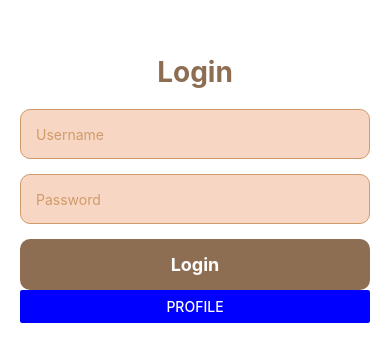
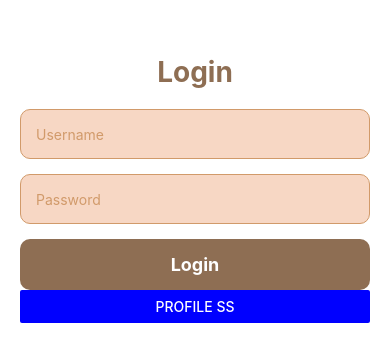
Before and after one commit to BenSkye/Event_Flower_Exchange-React_Native, a React Native app: screen /Login in a window 390 px wide. Shown: the part 233-594 px from the top of the page. Built offline with nearby package versions, Linux system fonts and the light colour scheme; no server answers; what react-native would draw is missing.

Commit message:
cơ bản regis and login

```diff
--- a/src/screens/LoginScreen.tsx
+++ b/src/screens/LoginScreen.tsx
@@ -57,7 +57,7 @@ const LoginScreen = ({ navigation }: LoginScreenProps) => {
         <Text style={styles.buttonText}>Login</Text>
       </TouchableOpacity>
       <Button
-        title="Profile"
+        title="Profile ss"
         color="blue"
         onPress={() => navigation.navigate("Profile")}
         // style={{ padding: 20, borderRadius: 10 }} // Tùy chỉnh thêm padding và borderRadius
--- a/src/screens/ProfileScreen.tsx
+++ b/src/screens/ProfileScreen.tsx
@@ -63,7 +63,7 @@ const ProfileScreen = ({ navigation }: ProfileScreenProps) => {
         style={{ padding: 20, borderRadius: 10 }} // Tùy chỉnh thêm padding và borderRadius
       />
       <Button
-        title="Đăng nhập"
+        title="Đăng nhập ss"
         color="red"
         onPress={() => navigation.navigate('Login')}
         style={{ padding: 20, borderRadius: 10 }} // Tùy chỉnh thêm padding và borderRadius
--- a/src/screens/RegisterScreen.tsx
+++ b/src/screens/RegisterScreen.tsx
@@ -90,7 +90,7 @@ const RegisterScreen = ({ navigation }: RegisterScreenProps) => {
       </TouchableOpacity>
 
       <Button
-        title="Profile Screen"
+        title="Profile Screen ss"
         color="pink"
         onPress={() => navigation.navigate('Profile')}
         style={styles.navigationButton}
```
